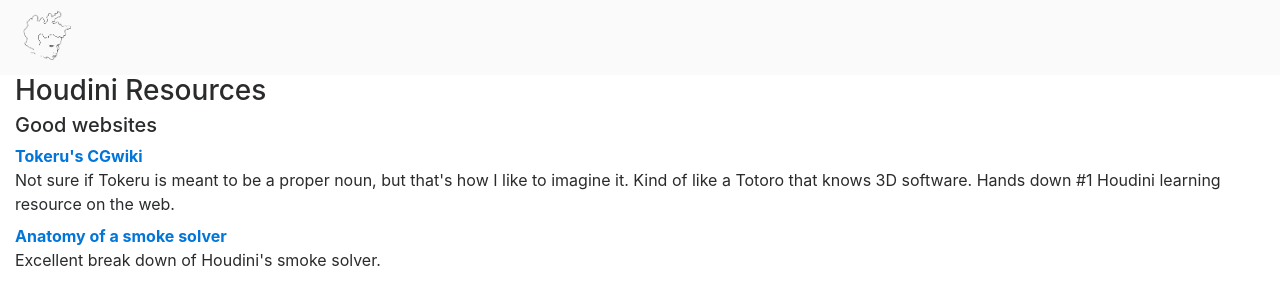
After one commit to diesfirst/django_local_library, a Django app: page /houdini/ in a window 1280 px wide. The commit adds this page. Shown: the top 306 px of the page. Run offline with Django 3.2, Linux system fonts and the light colour scheme; some libraries are stand-ins or nearby versions.

Commit message:
updated houdini and rs resources

```diff
--- a/home/templates/base.html
+++ b/home/templates/base.html
@@ -56,8 +56,9 @@
                 </a>
                 <div class="dropdown-menu" aria-labelledby="navbarDropdown">
                     <a class="dropdown-item" href="/webdev/">Web Development</a>
-                    <a class="dropdown-item" href="#">Houdini</a>
+                    <a class="dropdown-item" href="/houdini/">Houdini</a>
                     <a class="dropdown-item" href="/coding/">Coding</a>
+		    <a class="dropdown-item" href="/redshift/">Redshift</a>
                 </div>
             </li>
         </ul>
--- /dev/null
+++ b/home/templates/home/resources/houdini.html
@@ -0,0 +1,32 @@
+{% extends 'base.html' %}
+
+{% block head %}
+	<title>Houdini</title>
+{% endblock %}
+
+{% block body %}
+
+<div class="container-fluid">
+
+  <h3>
+    Houdini Resources
+  </h3>
+
+  <h5>
+    Good websites
+  </h5>
+
+  <dl>
+    <dt> <a href="http://www.tokeru.com/cgwiki/?title=Houdini">Tokeru's CGwiki</a> </dt>
+    <dd>
+      Not sure if Tokeru is meant to be a proper noun, but that's how I like to imagine it. Kind of like a Totoro that knows 3D software. Hands down #1 Houdini learning resource on the web.</dd>
+    <dt> <a href="https://vimeo.com/119694897">Anatomy of a smoke solver</a></dt>
+    <dd>
+      Excellent break down of Houdini's smoke solver.</dd>
+
+  </dl>
+
+
+</div>
+
+{% endblock %}
--- a/home/urls.py
+++ b/home/urls.py
@@ -13,4 +13,6 @@
     url(r'webdev/',views.webdev),
     url(r'drawings/',views.drawings),
     url(r'coding/',views.coding),
+    url(r'houdini/',views.houdini),
+    url(r'redshift/',views.redshift),
 ]
--- a/home/views.py
+++ b/home/views.py
@@ -43,3 +43,9 @@
 
 def coding(request):
         return render(request, 'home/resources/coding.html')
+
+def houdini(request):
+        return render(request, 'home/resources/houdini.html')
+
+def redshift(request):
+        return render(request, 'home/resources/redshift.html')
```
Also changed, not shown: home/templates/home/houdini_guides/houdiniEngineForMayaFix.html (added, +7 -0 lines), home/templates/home/resources/redshift.html (added, +24 -0 lines), 3 other files.
